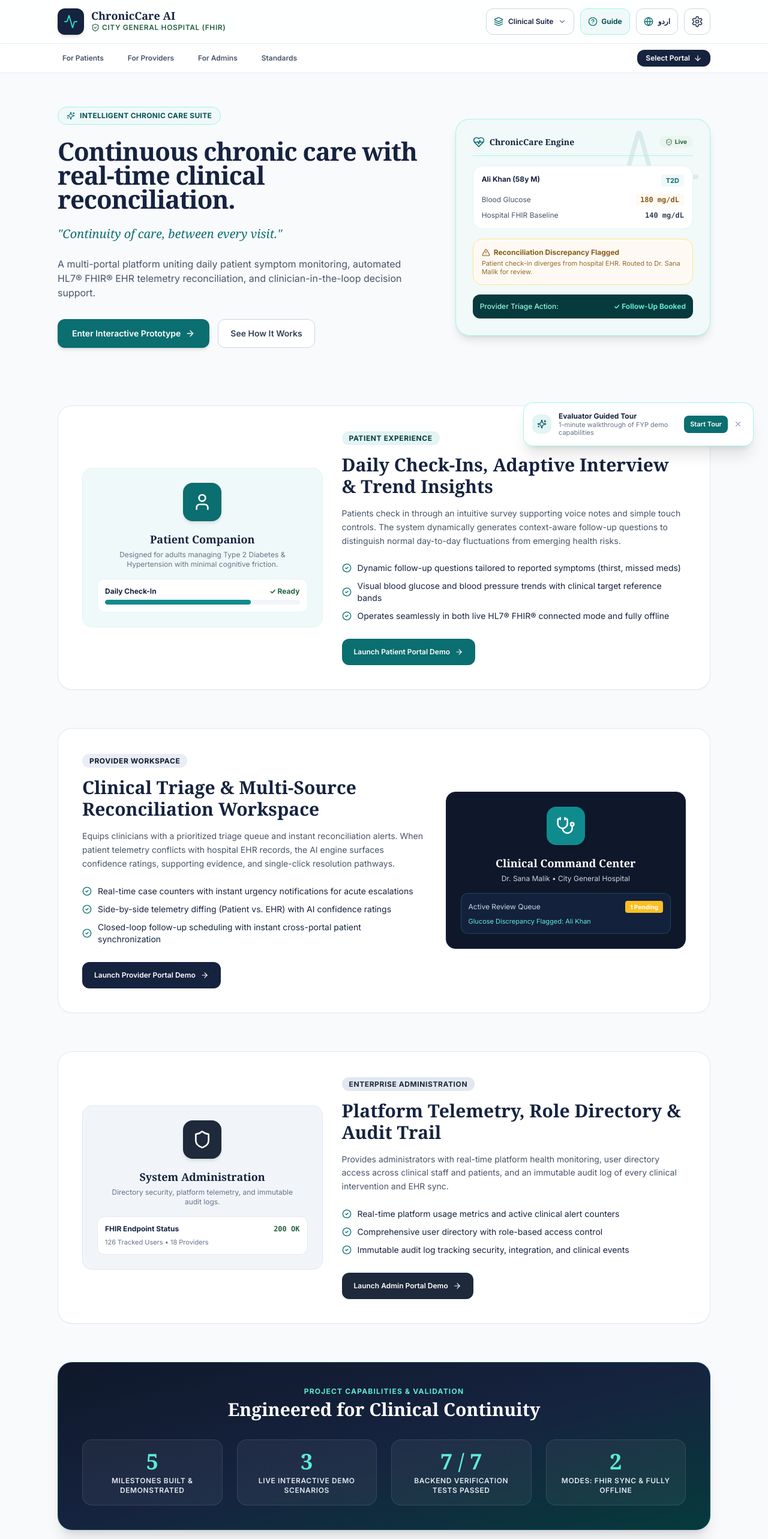
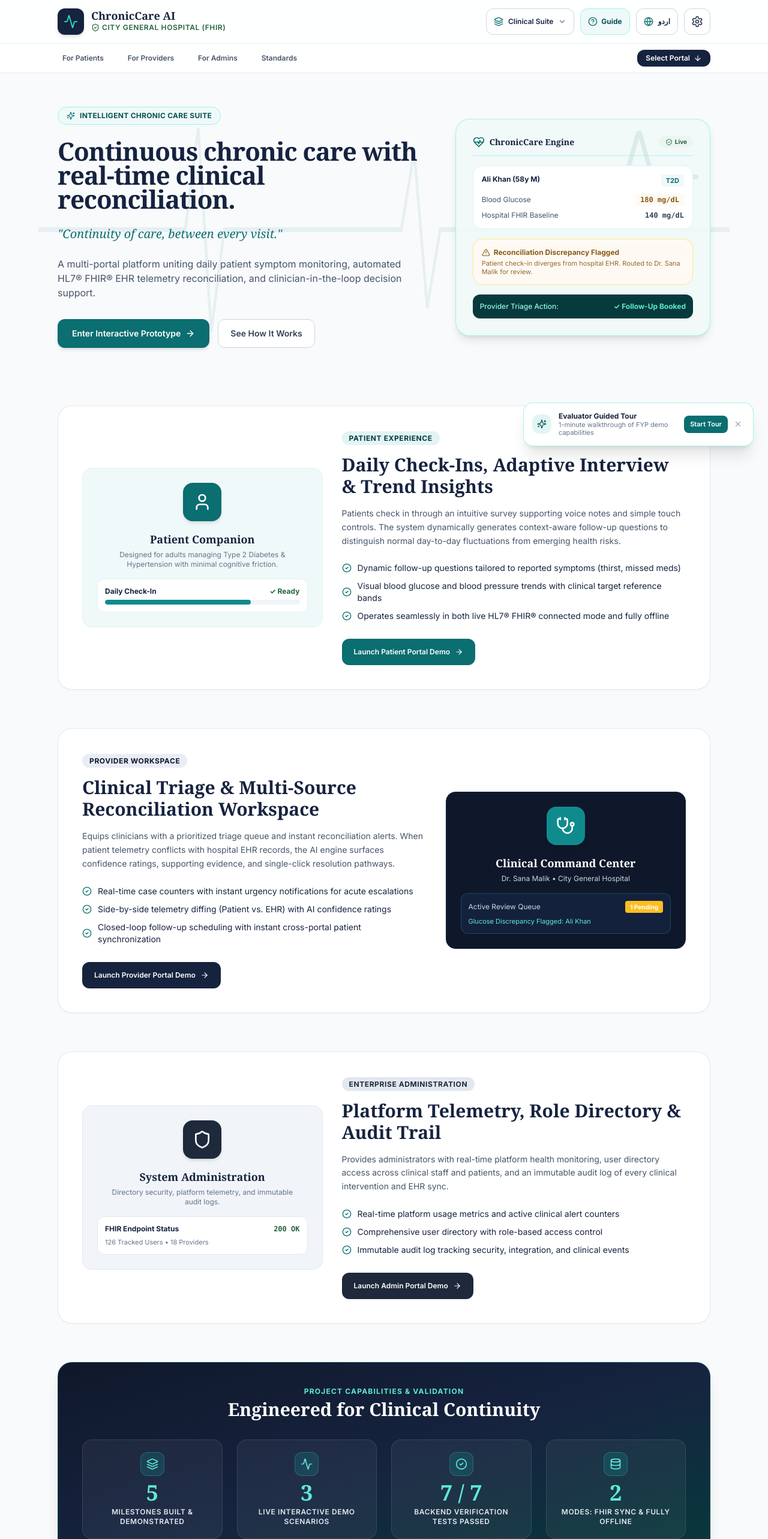
Before and after one commit to UsmanBari/ChronicCare-AI, a Next.js app: page / in a window 1280 px wide. Shown: the top 2566 px of the page at 60% size. Built offline with nearby package versions, Linux system fonts and the light colour scheme; a web font is replaced by a local one.

Commit message:
feat(preloader): overhaul preloader scale, add animated EKG waveform, welcome beat, and hero motif

```diff
--- a/app/components/PortalLandingScreen.tsx
+++ b/app/components/PortalLandingScreen.tsx
@@ -78,8 +78,23 @@ export const PortalLandingScreen = () => {
       </nav>
 
       {/* 2. Enterprise Hero Section */}
-      <section className="max-w-6xl mx-auto px-4 sm:px-6 md:px-8 pt-8 md:pt-14 pb-12 md:pb-16">
-        <div className="grid grid-cols-1 lg:grid-cols-12 gap-8 lg:gap-12 items-center">
+      <section className="max-w-6xl mx-auto px-4 sm:px-6 md:px-8 pt-8 md:pt-14 pb-12 md:pb-16 relative overflow-hidden">
+        {/* Subtle Background EKG Waveform Motif (Part D) */}
+        <svg
+          className="absolute inset-0 w-full h-full opacity-[0.07] pointer-events-none"
+          viewBox="0 0 800 200"
+          preserveAspectRatio="none"
+        >
+          <path
+            d="M0,100 L150,100 L170,100 L185,35 L200,165 L215,100 L230,100 L400,100 L420,100 L435,50 L450,150 L465,100 L480,100 L800,100"
+            stroke="#0B6E70"
+            strokeWidth="3"
+            fill="none"
+            strokeLinecap="round"
+          />
+        </svg>
+
+        <div className="grid grid-cols-1 lg:grid-cols-12 gap-8 lg:gap-12 items-center relative z-10">
           {/* Hero Left Content */}
           <div className="lg:col-span-7 space-y-6">
             <div className="inline-flex items-center gap-2 px-3.5 py-1.5 rounded-full bg-teal-50 border border-teal-200 text-teal-800 text-xs font-bold tracking-wide uppercase shadow-2xs">
@@ -403,22 +418,34 @@ export const PortalLandingScreen = () => {
           </div>
 
           <div className="grid grid-cols-2 md:grid-cols-4 gap-6 text-center">
-            <div className="p-4 rounded-2xl bg-white/5 border border-white/10 backdrop-blur-xs">
+            <div className="p-5 rounded-2xl bg-white/5 border border-white/10 backdrop-blur-xs flex flex-col items-center">
+              <div className="w-10 h-10 rounded-xl bg-teal-500/20 border border-teal-400/30 flex items-center justify-center text-teal-300 mb-2">
+                <Layers className="w-5 h-5" />
+              </div>
               <div className="font-heading text-3xl sm:text-4xl font-bold text-teal-300 mb-1">5</div>
               <div className="text-xs text-slate-200 font-semibold uppercase tracking-wider">Milestones Built & Demonstrated</div>
             </div>
 
-            <div className="p-4 rounded-2xl bg-white/5 border border-white/10 backdrop-blur-xs">
+            <div className="p-5 rounded-2xl bg-white/5 border border-white/10 backdrop-blur-xs flex flex-col items-center">
+              <div className="w-10 h-10 rounded-xl bg-teal-500/20 border border-teal-400/30 flex items-center justify-center text-teal-300 mb-2">
+                <Activity className="w-5 h-5" />
+              </div>
               <div className="font-heading text-3xl sm:text-4xl font-bold text-teal-300 mb-1">3</div>
               <div className="text-xs text-slate-200 font-semibold uppercase tracking-wider">Live Interactive Demo Scenarios</div>
             </div>
 
-            <div className="p-4 rounded-2xl bg-white/5 border border-white/10 backdrop-blur-xs">
+            <div className="p-5 rounded-2xl bg-white/5 border border-white/10 backdrop-blur-xs flex flex-col items-center">
+              <div className="w-10 h-10 rounded-xl bg-teal-500/20 border border-teal-400/30 flex items-center justify-center text-teal-300 mb-2">
+                <CheckCircle2 className="w-5 h-5" />
+              </div>
               <div className="font-heading text-3xl sm:text-4xl font-bold text-teal-300 mb-1">7 / 7</div>
               <div className="text-xs text-slate-200 font-semibold uppercase tracking-wider">Backend Verification Tests Passed</div>
             </div>
 
-            <div className="p-4 rounded-2xl bg-white/5 border border-white/10 backdrop-blur-xs">
+            <div className="p-5 rounded-2xl bg-white/5 border border-white/10 backdrop-blur-xs flex flex-col items-center">
+              <div className="w-10 h-10 rounded-xl bg-teal-500/20 border border-teal-400/30 flex items-center justify-center text-teal-300 mb-2">
+                <Database className="w-5 h-5" />
+              </div>
               <div className="font-heading text-3xl sm:text-4xl font-bold text-teal-300 mb-1">2</div>
               <div className="text-xs text-slate-200 font-semibold uppercase tracking-wider">Modes: FHIR Sync & Fully Offline</div>
             </div>
--- a/app/components/Preloader.tsx
+++ b/app/components/Preloader.tsx
@@ -1,14 +1,17 @@
 "use client";
 
 import React, { useEffect, useState } from "react";
-import { motion } from "framer-motion";
-import { Activity } from "lucide-react";
+import { motion, AnimatePresence } from "framer-motion";
+import { Activity, CheckCircle2, Sparkles } from "lucide-react";
+import { useApp } from "../context/AppContext";
 
 export const Preloader = ({ onComplete }: { onComplete: () => void }) => {
+  const { isUrdu } = useApp();
   const [progress, setProgress] = useState(0);
+  const [showWelcome, setShowWelcome] = useState(false);
 
   useEffect(() => {
-    const duration = 1500;
+    const duration = 1600;
     const start = Date.now();
     let frameId: number;
 
@@ -16,10 +19,15 @@ export const Preloader = ({ onComplete }: { onComplete: () => void }) => {
       const elapsed = Date.now() - start;
       const pct = Math.min(100, Math.round((elapsed / duration) * 100));
       setProgress(pct);
+
       if (pct < 100) {
         frameId = requestAnimationFrame(tick);
       } else {
-        setTimeout(onComplete, 300);
+        // Trigger the brief Welcome beat (Part C)
+        setShowWelcome(true);
+        setTimeout(() => {
+          onComplete();
+        }, 650);
       }
     };
 
@@ -30,39 +38,126 @@ export const Preloader = ({ onComplete }: { onComplete: () => void }) => {
     };
   }, [onComplete]);
 
+  // Phase-dependent supporting status copy
+  const getStatusMessage = () => {
+    if (isUrdu) {
+      if (progress < 30) return "کلینیکل انجن شروع ہو رہا ہے…";
+      if (progress < 65) return "مریض کا ڈیٹا اور ٹیلی میٹری لوڈ ہو رہی ہے…";
+      if (progress < 90) return "ہسپتال کے FHIR سسٹم سے رابطہ قائم ہو رہا ہے…";
+      return "سسٹم تیار ہے۔";
+    }
+    if (progress < 30) return "Initializing clinical engine…";
+    if (progress < 65) return "Loading patient telemetry & profiles…";
+    if (progress < 90) return "Establishing HL7® FHIR® EHR connection…";
+    return "Clinical engine ready.";
+  };
+
   return (
     <motion.div
       initial={{ opacity: 1 }}
       exit={{ opacity: 0 }}
-      transition={{ duration: 0.4, ease: "easeInOut" }}
-      className="fixed inset-0 z-[100] flex flex-col items-center justify-center bg-navy-900 select-none"
+      transition={{ duration: 0.45, ease: "easeInOut" }}
+      className="fixed inset-0 z-[100] flex flex-col items-center justify-center bg-[#0A0F1C] select-none overflow-hidden px-4 text-center"
     >
+      {/* Part B: Full-screen Animated Heartbeat / EKG Waveform in Background */}
+      <svg
+        className="absolute inset-0 w-full h-full opacity-20 pointer-events-none"
+        viewBox="0 0 800 200"
+        preserveAspectRatio="none"
+      >
+        <motion.path
+          d="M0,100 L150,100 L170,100 L185,35 L200,165 L215,100 L230,100 L400,100 L420,100 L435,50 L450,150 L465,100 L480,100 L800,100"
+          stroke="#17A2A5"
+          strokeWidth="3"
+          fill="none"
+          strokeLinecap="round"
+          initial={{ pathLength: 0, opacity: 0.8 }}
+          animate={{ pathLength: 1, opacity: [0.6, 1, 0.6] }}
+          transition={{ duration: 2.2, repeat: Infinity, ease: "linear" }}
+        />
+      </svg>
+
+      {/* Ambient Lighting Glow Behind Center Stack */}
+      <div className="absolute w-96 h-96 bg-teal-500/10 rounded-full blur-3xl pointer-events-none -translate-y-10" />
+
+      <AnimatePresence mode="wait">
+        {!showWelcome ? (
+          /* Part A: High-Impact Hero Loading Sequence */
           <motion.div
-        animate={{ scale: [1, 1.06, 1] }}
-        transition={{ duration: 1.6, repeat: Infinity, ease: "easeInOut" }}
-        className="w-20 h-20 rounded-2xl bg-navy-800 border border-teal-500/30 flex items-center justify-center mb-5 shadow-xl shadow-teal-950/40"
+            key="loading-content"
+            initial={{ opacity: 0, scale: 0.96 }}
+            animate={{ opacity: 1, scale: 1 }}
+            exit={{ opacity: 0, y: -15, scale: 0.98 }}
+            transition={{ duration: 0.3 }}
+            className="relative z-10 flex flex-col items-center justify-center w-full max-w-2xl mx-auto"
           >
-        <Activity className="w-10 h-10 text-teal-400" />
+            {/* Large Glowing Logo Mark (96-120px scale) */}
+            <motion.div
+              animate={{ scale: [1, 1.05, 1] }}
+              transition={{ duration: 1.4, repeat: Infinity, ease: "easeInOut" }}
+              className="w-24 h-24 sm:w-28 sm:h-28 rounded-3xl bg-[#111A2E] border-2 border-teal-500/40 flex items-center justify-center mb-6 shadow-2xl shadow-teal-500/20"
+            >
+              <Activity className="w-12 h-12 sm:w-14 sm:h-14 text-teal-400 drop-shadow-[0_0_12px_rgba(23,162,165,0.6)]" />
             </motion.div>
 
-      <h1 className="font-heading text-2xl font-bold tracking-tight text-white mb-6">
+            {/* Large Wordmark */}
+            <h1 className="font-heading text-3xl sm:text-4xl md:text-5xl font-bold tracking-tight text-white mb-2">
               ChronicCare AI
             </h1>
 
-      <div className="w-60 h-1 rounded-full bg-navy-800 overflow-hidden border border-navy-700/60 shadow-inner">
+            {/* Letter-Spaced Tagline */}
+            <span className="text-[11px] sm:text-xs uppercase tracking-[0.28em] text-teal-400/80 font-bold mb-8 sm:mb-10">
+              {isUrdu ? "دائمی نگہداشت کا ذہین کلینیکل انجن" : "Clinical Continuity Engine"}
+            </span>
+
+            {/* Massive Hero Percentage Counter (80-110px scale) */}
+            <div className="font-mono text-7xl sm:text-8xl md:text-9xl font-extrabold text-white tracking-tight tabular-nums leading-none mb-6 drop-shadow-xl">
+              {progress}
+              <span className="text-3xl sm:text-4xl text-teal-400 font-sans ml-1 font-bold">%</span>
+            </div>
+
+            {/* Glowing Wide Progress Bar */}
+            <div className="w-[85%] sm:w-[70%] max-w-xl h-2 sm:h-2.5 rounded-full bg-[#141E33] overflow-hidden border border-slate-800 shadow-inner mb-4">
               <motion.div
-          className="h-full bg-teal-400 rounded-full"
-          style={{ width: `${progress}%` }}
+                className="h-full bg-gradient-to-r from-teal-500 via-teal-400 to-teal-300 rounded-full"
+                style={{
+                  width: `${progress}%`,
+                  boxShadow: "0 0 20px rgba(23, 162, 165, 0.75)",
+                }}
               />
             </div>
 
-      <span className="mt-2.5 text-xs font-mono text-slate-400 tabular-nums">
-        {progress}%
-      </span>
+            {/* Dynamic Milestone Supporting Message */}
+            <p className="text-xs sm:text-sm font-medium text-slate-400 tracking-wide mt-1 h-5 animate-fadeIn">
+              {getStatusMessage()}
+            </p>
+          </motion.div>
+        ) : (
+          /* Part C: Welcome Transitional Beat */
+          <motion.div
+            key="welcome-content"
+            initial={{ opacity: 0, scale: 0.92, y: 15 }}
+            animate={{ opacity: 1, scale: 1, y: 0 }}
+            exit={{ opacity: 0, scale: 1.04 }}
+            transition={{ duration: 0.35, ease: "easeOut" }}
+            className="relative z-10 flex flex-col items-center justify-center text-center space-y-4 max-w-xl mx-auto"
+          >
+            <div className="w-16 h-16 rounded-2xl bg-teal-500/20 border border-teal-400/50 flex items-center justify-center text-teal-300 mb-2 shadow-xl shadow-teal-500/30">
+              <CheckCircle2 className="w-8 h-8" />
+            </div>
 
-      <span className="mt-4 text-[11px] uppercase tracking-widest text-teal-400/60 font-medium">
-        Clinical Continuity Engine
-      </span>
+            <h2 className="font-heading text-4xl sm:text-5xl md:text-6xl font-bold text-white tracking-tight">
+              {isUrdu ? "خوش آمدید" : "Welcome."}
+            </h2>
+
+            <p className="font-serif italic text-teal-300 text-lg sm:text-2xl leading-relaxed max-w-md">
+              {isUrdu
+                ? "«دائمی نگہداشت کا تسلسل، ہر چیک اپ کے درمیان۔»"
+                : '"Continuity of care, between every visit."'}
+            </p>
+          </motion.div>
+        )}
+      </AnimatePresence>
     </motion.div>
   );
 };
```
Lines whose indentation alone changed are shown as unchanged.
